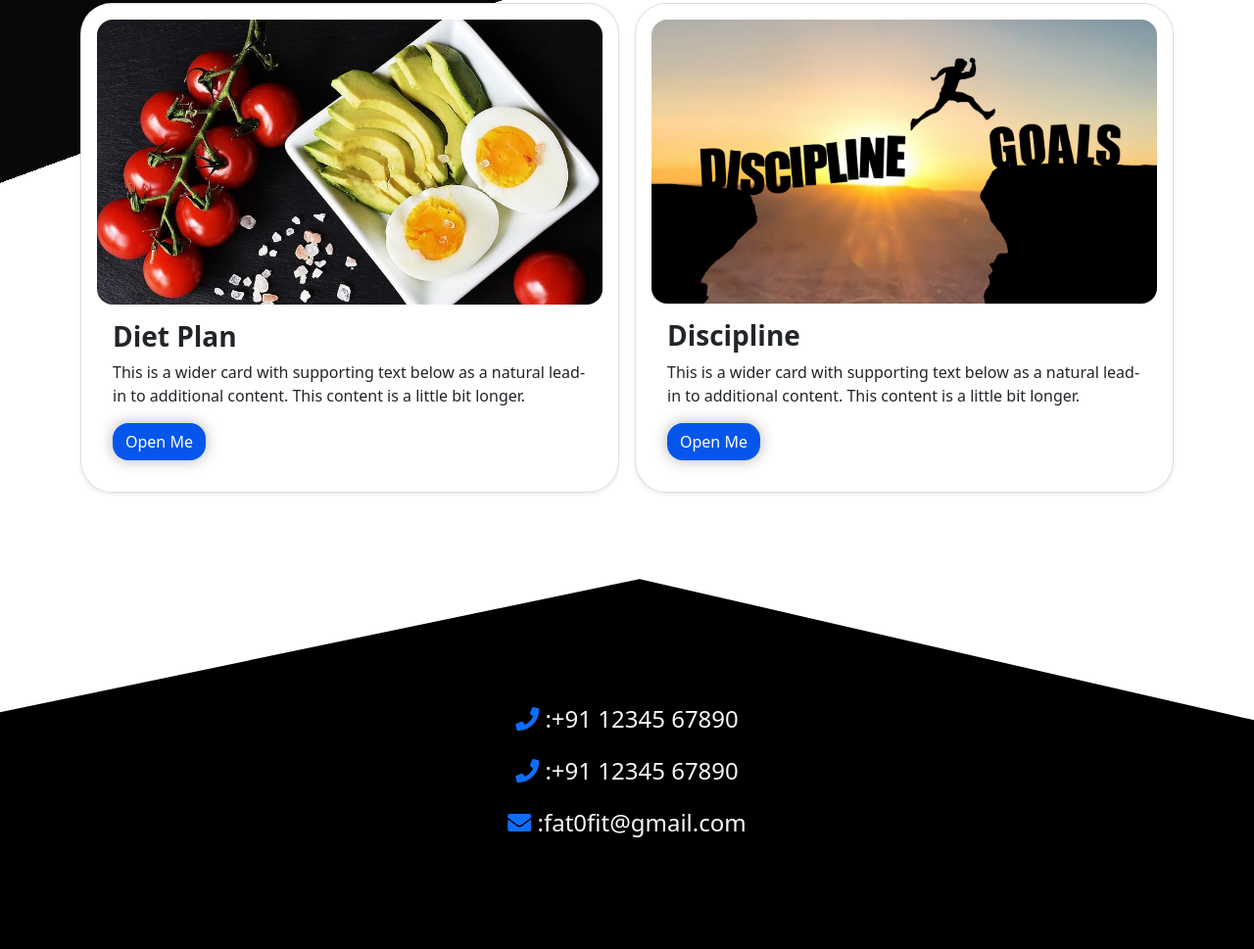
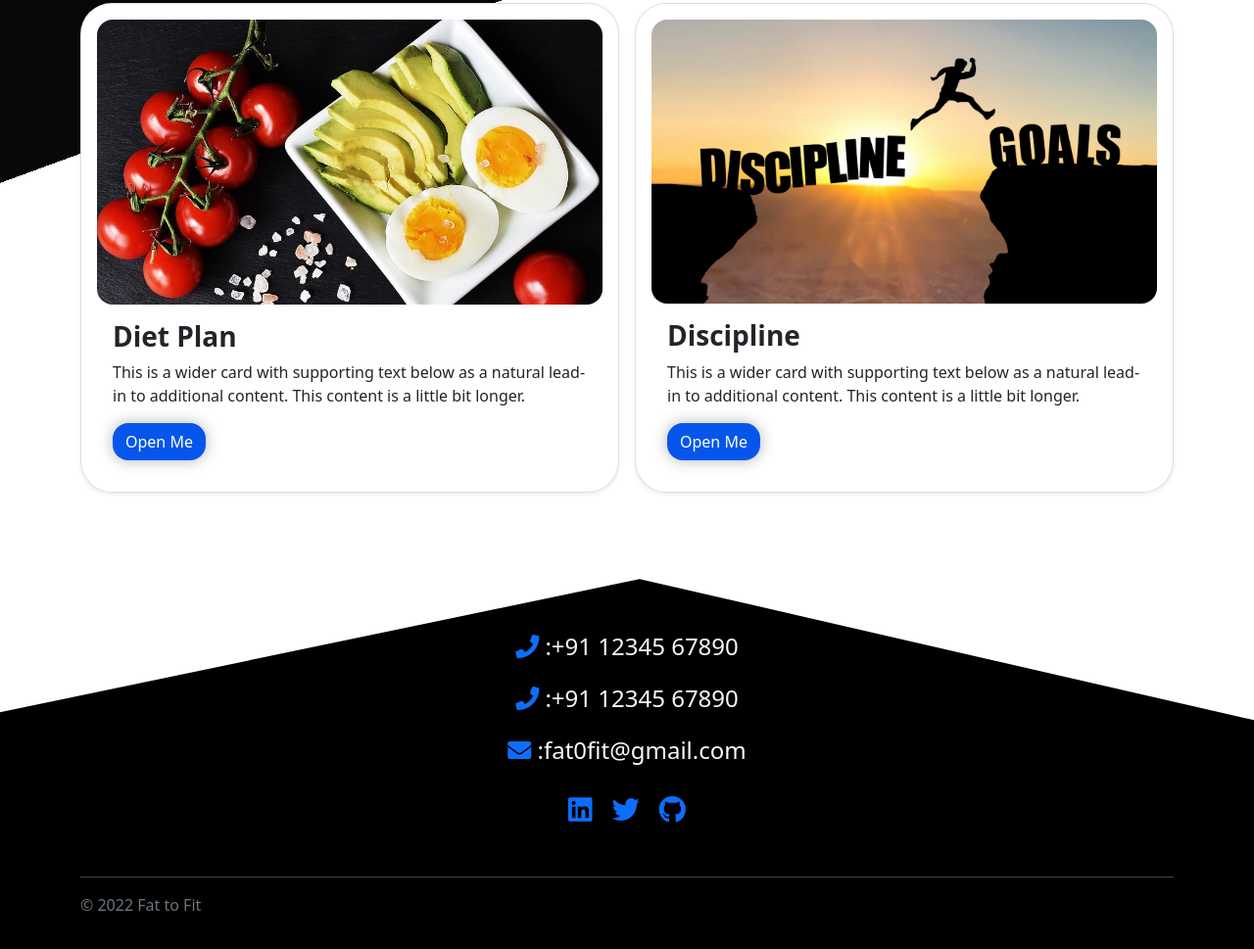
Before and after one commit to abhi-mis/SmartIndiaHackathon, a plain HTML site: page index.html in a window 1280 px wide. Shown: the part 2421-3390 px from the top of the page at 98% size. Drawn offline with nearby package versions, Linux system fonts and the light colour scheme; a web font is replaced by a local one.

Commit message:
Update index.html

```diff
--- a/index.html
+++ b/index.html
@@ -212,16 +212,26 @@
 
 
 
-    <footer class="footer mt-5 mb-0 py-5" id="footer">
+   <footer class="footer mt-5 mb-0 py-5" id="footer">
 
         <div class="container">
             <h3 class="text-light text-center fs-4"><i class="fas fa-phone text-primary"></i> :+91 12345 67890</h3>
             <h3 class="text-light text-center fs-4 mt-4 mb-4"><i class="fas fa-phone text-primary"></i> :+91 12345 67890
             </h3>
             <h3 class="text-light text-center fs-4"><i class="fas fa-envelope text-primary"></i> :fat0fit@gmail.com</h3>
+            <div class="social-links text-center mt-4 mb-5" style="word-spacing: 1rem;">
+                <a class="fs-3 socLinks" href="#"><i class="fab fa-linkedin"></i></a>
+                <a class="fs-3 socLinks" href="#"><i class="fab fa-twitter"></i></a>
+                <a class="fs-3 socLinks" href="#"><i class="fab fa-github"></i></a>
+            </div>
+
+            <hr style="height: 0.2vh; color:white;">
+
+            <p class="col-md-4 mb-0 text-muted">© 2022 Fat to Fit</p>
         </div>
+
+
     </footer>
-
     <script src="images/images/images/https://cdn.jsdelivr.net/npm/bootstrap@5.1.3/dist/js/bootstrap.bundle.min.js"
         integrity="sha384-ka7Sk0Gln4gmtz2MlQnikT1wXgYsOg+OMhuP+IlRH9sENBO0LRn5q+8nbTov4+1p"
         crossorigin="anonymous"></script>
```
